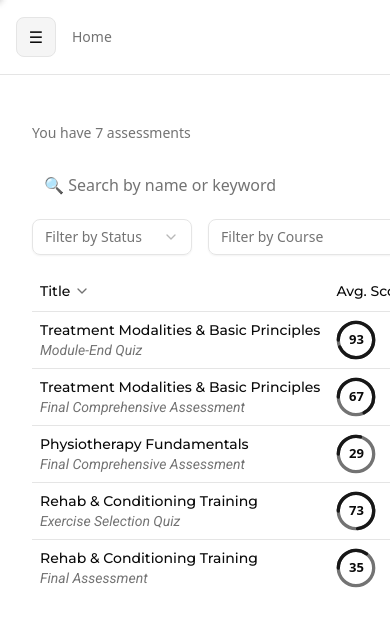
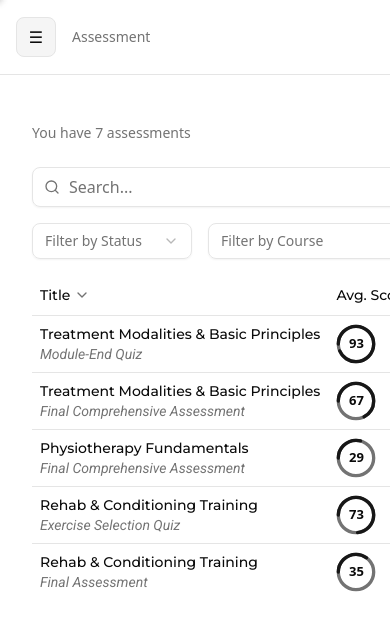
Before and after one commit to Irfanthalvi/shadcn-lms-dev, a React (Vite) app: page /assessment in a window 390 px wide. Shown: the top 630 px of the page. Built offline with nearby package versions, Linux system fonts and the light colour scheme.

Commit message:
add breadcrumb and meta title and add search in assessment section

```diff
--- a/src/App.jsx
+++ b/src/App.jsx
@@ -19,7 +19,51 @@ const Subject = lazy(() => import("@/student-layout/subject"));
 const Assessment = lazy(() => import("@/student-layout/create-subjects-mcqs"));
 const SubjectChapters = lazy(() => import("@/components/subject/chapter"));
 
-// 📌 Title Manager Component (Inline)
+// 📌 Centralized Titles + Descriptions
+const titlesConfig = [
+  {
+    path: "/",
+    title: "Login",
+    description: "Login to access your School System dashboard.",
+  },
+  {
+    path: "/login",
+    title: "Login",
+    description: "Login to access your School System dashboard.",
+  },
+  {
+    path: "/register",
+    title: "Register",
+    description: "Create your School System account.",
+  },
+  {
+    path: "/forget",
+    title: "Forgot Password",
+    description: "Recover your School System account.",
+  },
+  {
+    path: "/otp",
+    title: "Verify OTP",
+    description: "Verify your identity using OTP.",
+  },
+  {
+    path: "/subjects",
+    title: "Subjects",
+    description: "Browse all available subjects.",
+  },
+  {
+    path: "/assessment-page",
+    title: "Assessment Page",
+    description: "Manage and create assessment page.",
+  },
+  {
+    path: "/assessment",
+    title: "Assessments",
+    description: "Manage and create assessments.",
+  },
+];
+
+// 📌 Title Manager Component
 function TitleManager() {
   const location = useLocation();
   const params = useParams();
@@ -27,16 +71,37 @@ function TitleManager() {
   useEffect(() => {
     const path = location.pathname;
     let title = "School System";
+    let description = "School System dashboard and learning platform.";
 
-    if (path === "/" || path === "/login") title = "Login";
-    else if (path === "/register") title = "Register";
-    else if (path === "/forget") title = "Forgot Password";
-    else if (path === "/otp") title = "Verify OTP";
-    else if (path === "/subjects") title = "Subjects";
-    else if (path.startsWith("/chapter/")) title = `Chapter `;
-    else if (path.startsWith("/assessment/")) title = `Assessment`;
+    // Exact matches first
+    const found = titlesConfig.find((item) => item.path === path);
+    if (found) {
+      title = found.title;
+      description = found.description;
+    }
 
+    // Dynamic routes
+    else if (path.startsWith("/chapter/")) {
+      title = `Chapter ${params.id || ""}`;
+      description = `Study materials for chapter ${params.id || ""}.`;
+    } else if (path.startsWith("/assessment/")) {
+      title = "Assessment";
+      description = "Take assessments to test your knowledge.";
+    }
+
+    // ✅ Set document.title
     document.title = title;
+
+    // ✅ Update meta description
+    const metaDescription = document.querySelector("meta[name='description']");
+    if (metaDescription) {
+      metaDescription.setAttribute("content", description);
+    } else {
+      const meta = document.createElement("meta");
+      meta.name = "description";
+      meta.content = description;
+      document.head.appendChild(meta);
+    }
   }, [location, params]);
 
   return null;
@@ -57,7 +122,7 @@ function RouteChangeLoader({ loadingBarRef }) {
   return null;
 }
 
-// 📌 App Router Wrapper (required to use `useLocation`)
+// 📌 App Router Wrapper
 function AppRoutes({ loadingBarRef }) {
   return (
     <>
--- a/src/components/create-subject-mcqs/search-input.jsx
+++ b/src/components/create-subject-mcqs/search-input.jsx
@@ -1,13 +1,20 @@
 import { Input } from "@/components/ui/input";
+import { Search } from "lucide-react";
 
-const SearchInput = ({ value, onChange }) => {
+const SearchInput = ({ value, onChange, placeholder = "Search..." }) => {
   return (
-    <Input
-      placeholder="🔍 Search by name or keyword"
-      className="md:w-1/2 border-none shadow-none focus-visible:ring-0 focus-visible:ring-offset-0"
-      value={value}
-      onChange={onChange}
-    />
+    <div className="relative w-full md:w-1/3">
+      {/* Icon */}
+      <Search className="absolute left-3 top-1/2 -translate-y-1/2 text-muted-foreground h-4 w-4" />
+
+      {/* Shadcn Input */}
+      <Input
+        value={value}
+        onChange={onChange}
+        placeholder={placeholder}
+        className="pl-9 h-10 rounded-md border border-border focus-visible:ring-1 focus-visible:ring-ring"
+      />
+    </div>
   );
 };
 
--- a/src/components/subject/breadcrumbs.jsx
+++ b/src/components/subject/breadcrumbs.jsx
@@ -21,36 +21,31 @@ export default function Breadcrumbs() {
     }
   }, [id]);
 
-  // Generate breadcrumb items
-  const items = [];
+  // 👉 Split current path into parts
+  const pathParts = location.pathname.split("/").filter(Boolean);
 
-  if (location.pathname.includes("/assessment/") && subject) {
-    items.push({
-      label: subject.charAt(0).toUpperCase() + subject.slice(1),
-      link: `/chapter/${subject}`,
-    });
-  }
+  // 👉 Map to breadcrumb items
+  const items = pathParts.map((part, index) => {
+    const to = "/" + pathParts.slice(0, index + 1).join("/");
 
-  if (location.pathname.includes("/assessment/") && chapterId) {
-    items.push({
-      label: chapterId.replace("chapter", "Chapter "),
-      link: null,
-    });
-  }
+    // Human readable labels
+    let label = part;
 
-  if (location.pathname.includes("/assessment/")) {
-    items.push({
-      label: "Assessment",
-      link: null,
-    });
-  }
+    if (part === "subjects") label = "Subjects";
+    else if (part === "chapter" && chapterTitle) label = chapterTitle;
+    else if (part === "chapter") label = "Chapter";
+    else if (part === "assessment") label = "Assessment";
+    else if (part === "assessment-page") label = "Assessment Page";
+    else if (subject && part === subject)
+      label = subject.charAt(0).toUpperCase() + subject.slice(1);
+    else if (chapterId && part === chapterId)
+      label = chapterId.replace("chapter", "Chapter ");
 
-  if (location.pathname.startsWith("/chapter/") && id && chapterTitle) {
-    items.push({
-      label: chapterTitle,
-      link: null,
-    });
-  }
+    return {
+      label,
+      link: index < pathParts.length - 1 ? to : null, // last item no link
+    };
+  });
 
   return (
     <Breadcrumb className="w-full">
```
